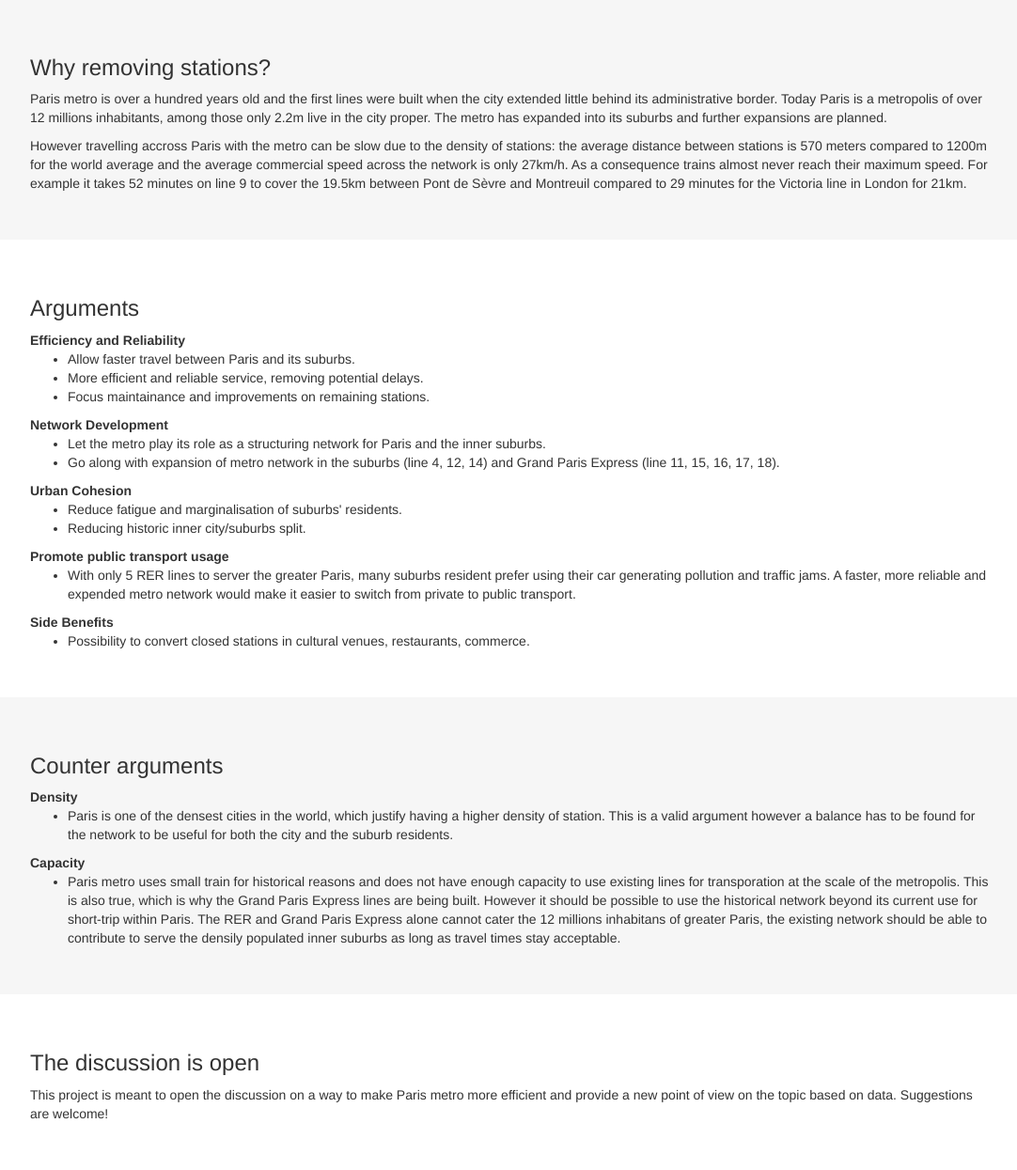
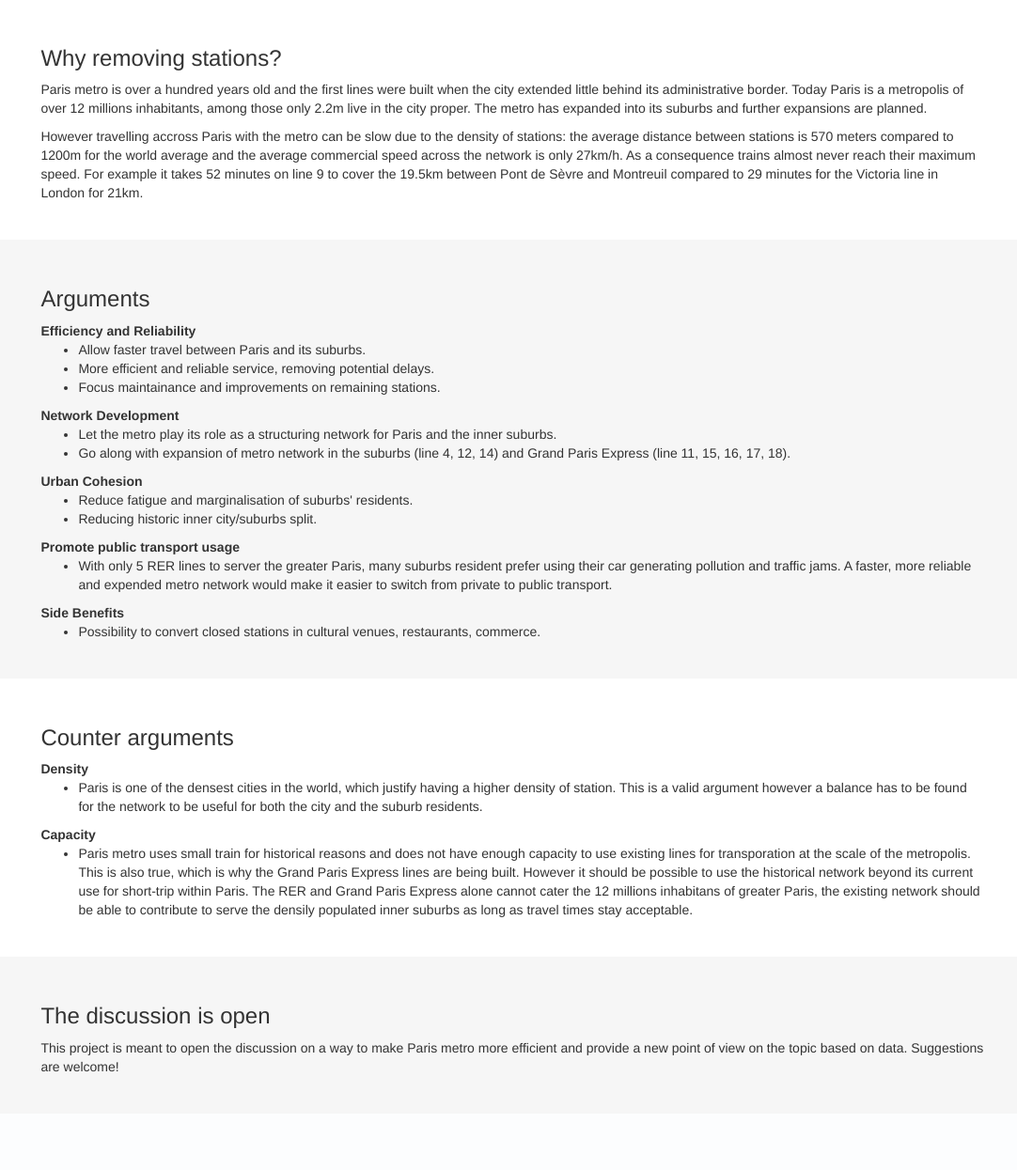
Before and after one commit to tristanguigue/metro, a Django app: page /explanation in a window 1280 px wide; the page is wider, and only the part inside the window is pictured. Shown: the part 51-1296 px from the top of that part at 94% size, without its empty margins (95-1177 px from the left). After the commit the page ends 1192 px from the top of that part, so only its background shows below. Run offline with Django 3.2, Linux system fonts and the light colour scheme; parts of the project's set-up code (start-up, migrations or seed data) failed here and were passed over; some libraries are stand-ins or nearby versions.

Commit message:
Fix container background

```diff
--- a/metroapp/static/css/home.css
+++ b/metroapp/static/css/home.css
@@ -16,7 +16,7 @@ body {
 }
 
 .starter-template {
-  padding: 40px 15px;
+  padding: 30px 6%;
   text-align: center;
 }
 
@@ -108,19 +108,8 @@ body {
   transform: translate(-50%, -50%)
 }
 
-.container .starter-template:nth-child(odd){
+.container:nth-child(even){
   background-color: #f6f6f6;
-  padding-left: 50%;
-  margin-left: -45%;
-  padding-right: 50%;
-  margin-right: -45%;
-}
-
-.container .starter-template:nth-child(even){
-  padding-left: 50%;
-  margin-left: -45%;
-  padding-right: 50%;
-  margin-right: -45%;
 }
 
 .starter-template.align-left {
--- a/metroapp/templates/base.html
+++ b/metroapp/templates/base.html
@@ -69,10 +69,8 @@
 
     <script type="text/javascript" src="{% url 'javascript-catalog' %}"></script>
 
-    <div class="container">
-      {% block content %}
-      {% endblock %}
-    </div>
+    {% block content %}
+    {% endblock %}
 
 
   </body>
--- a/metroapp/templates/contact.html
+++ b/metroapp/templates/contact.html
@@ -2,9 +2,10 @@
 {% load i18n %}
 
 {% block content %}
-
+    <div class="container">
       <div class="starter-template">
         <p>{% trans "You can contact me at"%} tristan [{% trans "dot"%}] guigue [{% trans "at"%}] gmail [{% trans "dot"%}] com</p>
       </div>
+    </div>
 
 {% endblock %}
--- a/metroapp/templates/explanation.html
+++ b/metroapp/templates/explanation.html
@@ -3,12 +3,15 @@
 
 {% block content %}
 
+    <div class="container">
       <div class="starter-template align-left">
         <h3>{% trans "Why removing stations?"%}</h3>
         <p>{% trans " Paris metro is over a hundred years old and the first lines were built when the city extended little behind its administrative border. Today Paris is a metropolis of over 12 millions inhabitants, among those only 2.2m live in the city proper. The metro has expanded into its suburbs and further expansions are planned."%}</p>
         <p>{% trans " However travelling accross Paris with the metro can be slow due to the density of stations: the average distance between stations is 570 meters compared to 1200m for the world average and the average commercial speed across the network is only 27km/h. As a consequence trains almost never reach their maximum speed. For example it takes 52 minutes on line 9 to cover the 19.5km between Pont de Sèvre and Montreuil compared to 29 minutes for the Victoria line in London for 21km."%}</p>
 
       </div>
+    </div>
+    <div class="container">
     <div class="starter-template align-left">
         <h3>{% trans "Arguments"%}</h3>
         <strong>{% trans "Efficiency and Reliability"%}</strong>
@@ -36,8 +39,9 @@
         <ul>
             <li>{% trans "Possibility to convert closed stations in cultural venues, restaurants, commerce."%}</li>
         </ul>
-
       </div>
+    </div>
+    <div class="container">
       <div class="starter-template align-left">
         <h3>{% trans "Counter arguments"%}</h3>
         <strong>{% trans "Density"%}</strong>
@@ -49,9 +53,12 @@
           <li>{% trans "Paris metro uses small train for historical reasons and does not have enough capacity to use existing lines for transporation at the scale of the metropolis. This is also true, which is why the Grand Paris Express lines are being built. However it should be possible to use the historical network beyond its current use for short-trip within Paris. The RER and Grand Paris Express alone cannot cater the 12 millions inhabitans of  greater Paris, the existing network should be able to contribute to serve the densily populated inner suburbs as long as travel times stay acceptable."%}</li>
         </ul>
       </div>
+    </div>
 
+    <div class="container">
       <div class="starter-template align-left">
         <h3>{% trans "The discussion is open"%}</h3>
         <p>{% trans "This project is meant to open the discussion on a way to make Paris metro more efficient and provide a new point of view on the topic based on data. Suggestions are welcome!"%} </p>
       </div>
+    </div>
 {% endblock %}
--- a/metroapp/templates/methodology.html
+++ b/metroapp/templates/methodology.html
@@ -3,6 +3,7 @@
 
 {% block content %}
 
+      <div class="container">
           <div class="starter-template align-left">
             <h3>{% trans "Calculating Passenger Flow"%}</h3>
             <p>{% trans "For each line, we navigate the routes taken by the train starting from one of the termini. At each station we estimate the number of passenger that who would board and alight the train, we then update the simulated occupacy of the train. The initial occupancy is 0. One the first users have boarded the train the occupancy between station 0 and 1 is:"%}
@@ -58,6 +59,8 @@
             <p>{% trans "As the number of transfer passenger and the occupancy of the train depends on each other we first calculate the number of passenger that would transfer at every station without actually using this data and in a second run include the pre-calculated incoming transfer passengers. Optimally we would run this until we reach convergence however is this project we have ran a single iteration."%}</p>
 
         </div>
+    </div>
+    <div class="container">
         <div class="starter-template align-left">
             <h3>{% trans "Effect of Station Removal"%}</h3>
             <p>{% trans "When removing a station i we calculate the time gained by the passengers as the sum of the occupancy in the incoming and outcoming edges times the time gained when avoiding the stop:"%}
@@ -82,8 +85,11 @@
             {% trans "The factor 2 accounts for both entries and exits which we assume to be equal."%}
             </p>
         </div>
+    </div>
+    <div class="container">
         <div class="starter-template align-left">
             {% trans "The code is available on"%} <a href="https://github.com/tristanguigue/metro">Github</a>.
+        </div>
     </div>
 
     <script src='https://cdnjs.cloudflare.com/ajax/libs/mathjax/2.7.2/MathJax.js?config=TeX-AMS-MML_HTMLorMML'></script>
```
Also changed, not shown: metroapp/templates/index.html (+10 -1 lines), metroapp/templates/relevance.html (+8 -0 lines), conf/locale/fr/LC_MESSAGES/django.po, 1 other file. Lines whose indentation alone changed are shown as unchanged.
